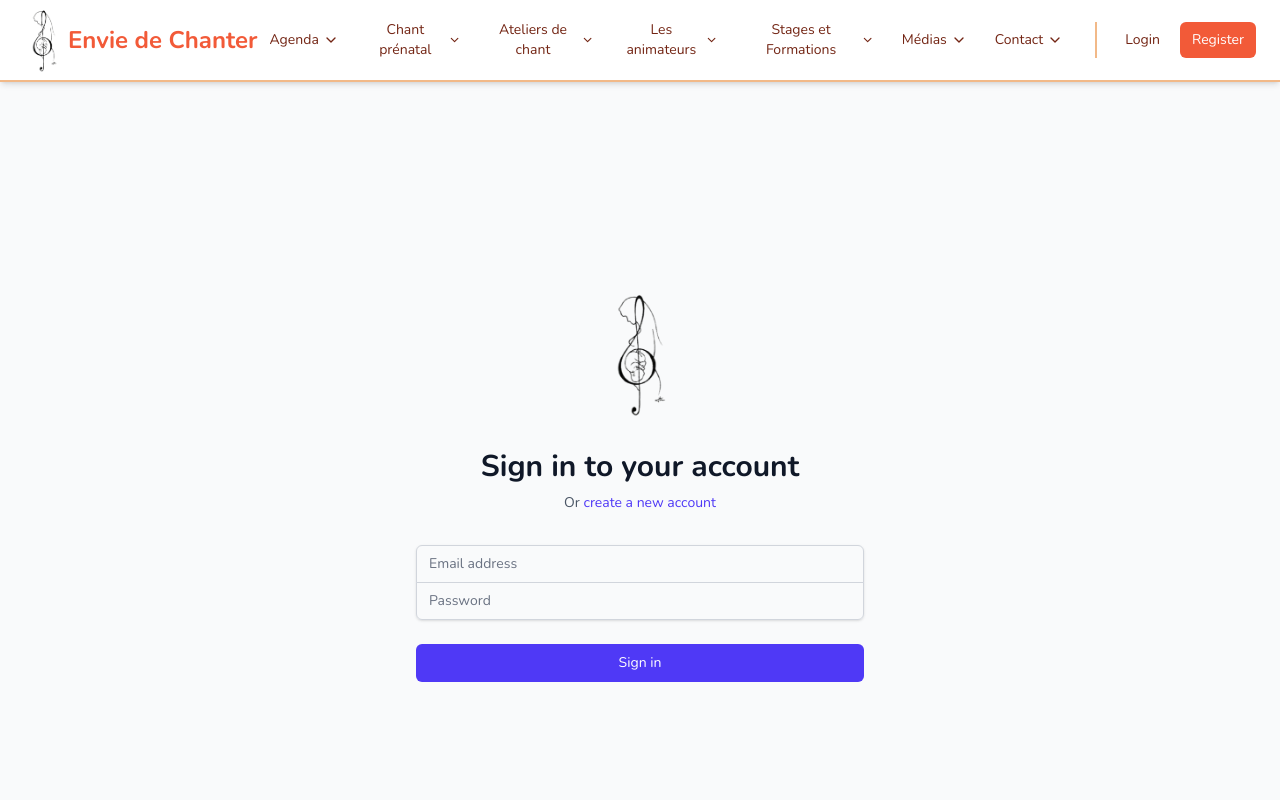
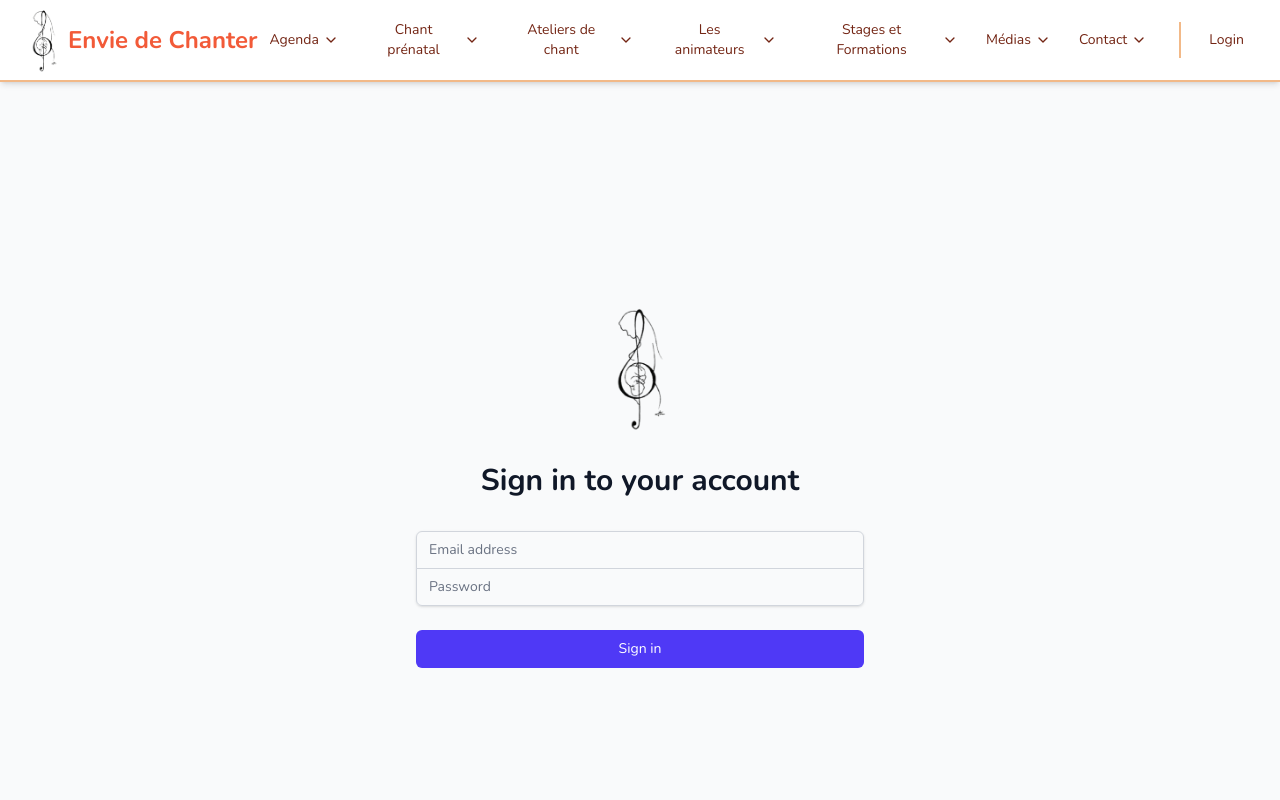
Before and after one commit to usuarioo1/envie-de-chart, a Next.js app: page /login in a window 1280 px wide. Shown: the top 800 px of the page. Built offline with nearby package versions, Linux system fonts and the light colour scheme.

Commit message:
register ui deleted

```diff
--- a/src/app/login/page.jsx
+++ b/src/app/login/page.jsx
@@ -67,12 +67,12 @@ export default function LoginPage() {
           <h2 className="mt-6 text-center text-3xl font-extrabold text-gray-900">
             Sign in to your account
           </h2>
-          <p className="mt-2 text-center text-sm text-gray-600">
+          {/* <p className="mt-2 text-center text-sm text-gray-600">
             Or{' '}
             <Link href="/register" className="font-medium text-indigo-600 hover:text-indigo-500">
               create a new account
             </Link>
-          </p>
+          </p> */}
         </div>
         <form className="mt-8 space-y-6" onSubmit={handleSubmit}>
           {error && (
--- a/src/components/navbar.jsx
+++ b/src/components/navbar.jsx
@@ -285,12 +285,6 @@ export default function Navbar() {
                                             >
                                                 Login
                                             </Link>
-                                            <Link
-                                                href="/register"
-                                                className="px-3 py-2 text-sm font-medium text-white bg-[#F25A38] hover:bg-[#732514] rounded-md transition"
-                                            >
-                                                Register
-                                            </Link>
                                         </>
                                     )}
                                 </>
@@ -439,12 +433,6 @@ export default function Navbar() {
                                             >
                                                 Login
                                             </Link>
-                                            <Link
-                                                href="/register"
-                                                className="block px-3 py-2 text-base font-medium text-white bg-[#F25A38] hover:bg-[#732514] rounded-md transition"
-                                            >
-                                                Register
-                                            </Link>
                                         </>
                                     )}
                                 </>
```
